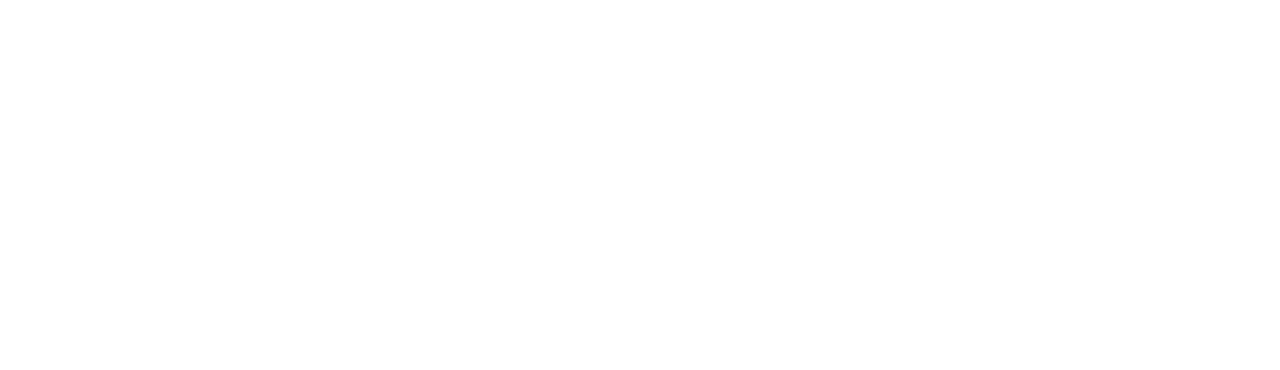
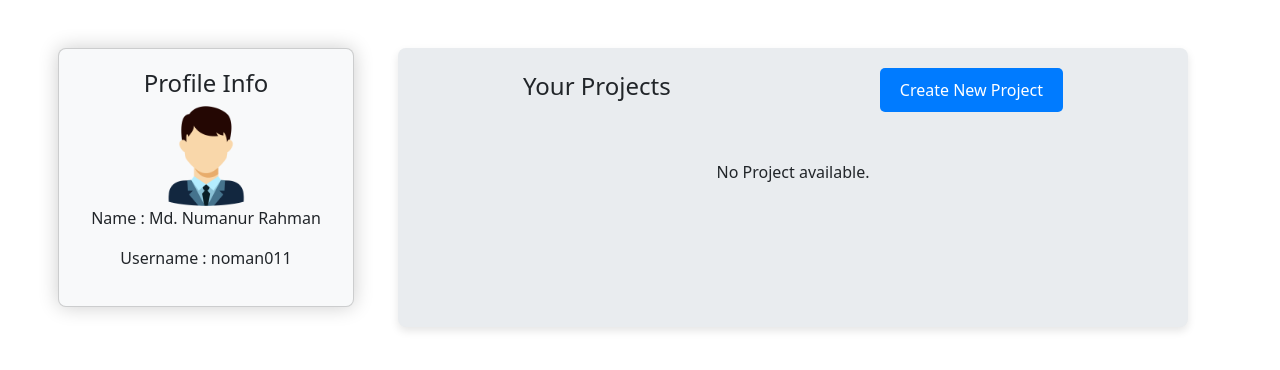
Before and after one commit to Numan2001011/Iot-Cloud-server-v2, a React (Vite) app: page /profile in a window 1280 px wide. Before the commit this address had no page. Shown: the top 370 px of the page. Built offline with nearby package versions, Linux system fonts and the light colour scheme.

Commit message:
Creating Profile page

```diff
--- a/src/App.tsx
+++ b/src/App.tsx
@@ -3,6 +3,7 @@
 import Registration from "./components/Registration";
 import Test from "./components/Test";
 import Login from "./components/Login";
+import Profile from "./components/Profile";
 function App() {
   return (
     <>
@@ -11,6 +12,7 @@
           <Route path="/registration" element={<Registration />} />
           <Route path="/test" element={<Test />} />
           <Route path="/login" element={<Login/>} />
+          <Route path="/profile" element={<Profile/>}/>
 
         </Routes>
       </Router>
--- /dev/null
+++ b/src/components/Profile.css
@@ -0,0 +1,37 @@
+.profile-section {
+  background-color: #f8f9fa; /* Light background for profile info */
+  border-radius: 8px;
+  padding: 20px;
+  margin-bottom: 20px;
+  margin-left: 10px;
+  box-shadow: 0 0px 20px rgba(0, 0, 0, 0.2);
+}
+
+.project-section {
+  background-color: #e9ecef; /* Slightly darker background for projects */
+  border-radius: 8px;
+  padding: 20px;
+  box-shadow: 0 4px 8px rgba(0, 0, 0, 0.1);
+}
+
+.create-project-button {
+  background-color: #007bff; /* Primary button color */
+  color: white;
+  border: none;
+  border-radius: 5px;
+  padding: 10px 20px;
+  cursor: pointer;
+  transition: background-color 0.3s ease;
+}
+
+.create-project-button:hover {
+  background-color: #0056b3; /* Darker shade on hover */
+}
+/* Media Queries for Responsiveness */
+@media (max-width: 768px) {
+  .profile-section,
+  .project-section {
+    padding: 15px; /* Reduce padding on smaller screens */
+    margin-left: 0;
+  }
+}
--- /dev/null
+++ b/src/components/Profile.tsx
@@ -0,0 +1,44 @@
+import { useState } from "react";
+import profileixon from "../../images/profileicon.png";
+import "./Profile.css";
+
+interface Userinfo {
+  name: string;
+  username: string;
+}
+
+const Profile = () => {
+  const [userinfo, setuserinfo] = useState<Userinfo | null>(null);
+  return (
+    <>
+      <section className="d-flex justify-content-center align-items-center mx-auto p-5">
+        <div className="row col-12">
+          <div className="profile-section col-md-3 card d-flex align-items-center">
+            <h4 className="h4">Profile Info</h4>
+            <img
+              src={profileixon}
+              alt="Profile Icon"
+              height="100px"
+              width="100px"
+            />
+            <p className="">Name : {userinfo?.name || "Md. Numanur Rahman"}</p>
+            <p>Username : {userinfo?.username || "noman011"}</p>
+          </div>
+          <div className="col-md-8 project-section container">
+            <div className="d-flex justify-content-around align-items-center">
+              <h4 className="h4">Your Projects</h4>
+              <button className="create-project-button">
+                Create New Project
+              </button>
+            </div>
+            <div className="text-center mt-5">
+              <p>No Project available.</p>
+            </div>
+          </div>
+        </div>
+      </section>
+    </>
+  );
+};
+
+export default Profile;
```
Also changed, not shown: images/profileicon.png (added).
